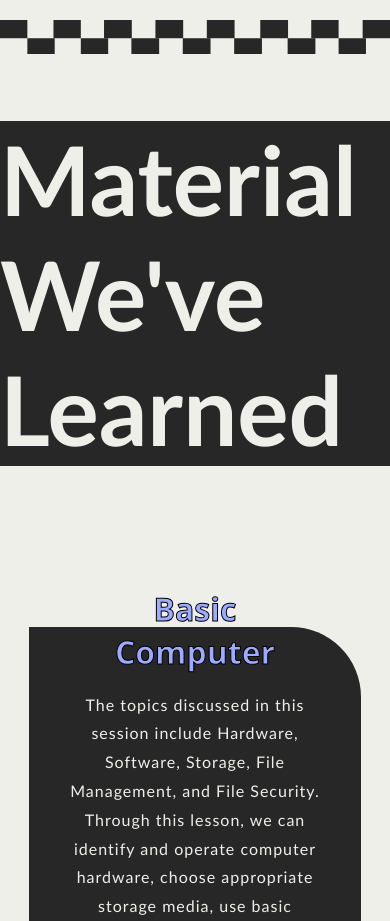
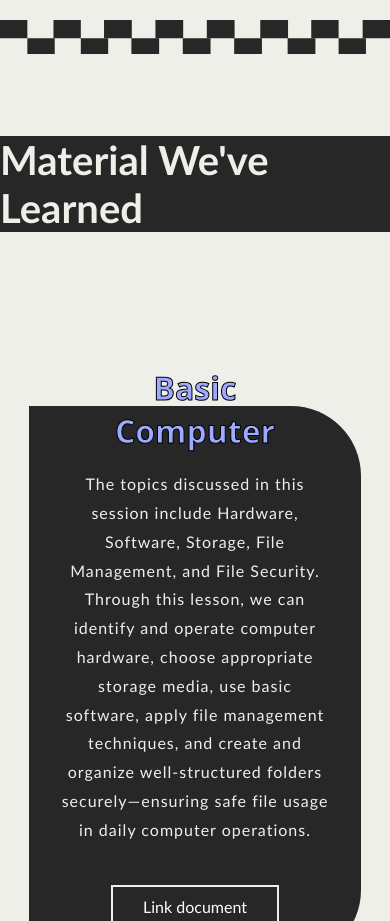
Before and after one commit to giblar/tugas-akhir-webiste, a plain HTML site: page index.html in a window 390 px wide. Shown: the part 6160-7081 px from the top of the page. Drawn offline with Linux system fonts and the light colour scheme.

Commit message:
change title font size

```diff
--- a/index.css
+++ b/index.css
@@ -467,7 +467,7 @@ justify-content: start;
 
 
 @media (max-width: 900px) {
-  /* Hilangkan garis tengah timeline */
+
   #timeline::before {
     display: none;
   }
@@ -513,6 +513,9 @@ justify-content: start;
     text-align: center;
     line-height: 1.8;
     margin-top: 2rem;
+  }
+  .title-container h1{
+    font-size: 2.5rem;
   }
 
   .timeline-image {
```
